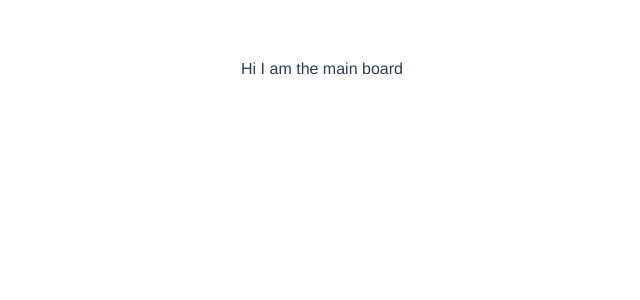
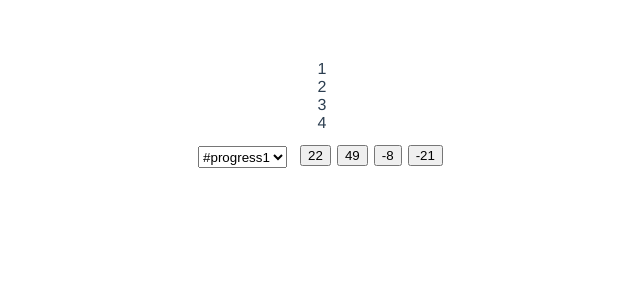
Before and after one commit to prasadKodeInCloud/vue-progress-bars, a Vue app: page / in a window 1280 px wide. Shown: the top 300 px of the page, without its empty margins (318-958 px from the left). Built offline with nearby package versions, Linux system fonts and the light colour scheme.

Commit message:
added basic progressboard layout

```diff
--- a/src/components/ProgressBoard.vue
+++ b/src/components/ProgressBoard.vue
@@ -1,20 +1,94 @@
 <template>
-  <div>Hi I am the main board</div>
+  <div>
+    <div class="progress-panel">
+      <div
+        :key="`progress_${option.value}`"
+        template
+        v-for="(option, index) in progressBarOptions"
+      >
+        {{ index + 1 }}
+      </div>
+    </div>
+
+    <div class="controllers-panel">
+      <div>
+        <select class="dropdown" v-model="selectedOption">
+          <option
+            :key="`option_${option.value}`"
+            v-for="option in progressBarOptions"
+            v-bind:value="option.value"
+          >
+            {{ option.text }}
+          </option>
+        </select>
+      </div>
+      <div>
+        <button :key="`button_${value}`" template v-for="value in buttons">
+          {{ value }}
+        </button>
+      </div>
+    </div>
+  </div>
 </template>
 
 <script>
 export default {
   name: "progress-board",
-  props: {},
+  props: {
+    buttons: {
+      type: Array,
+      default() {
+        return [22, 49, -8, -21];
+      },
+    },
+    bars: {
+      type: Array,
+      default() {
+        return [59, 21, 23, 15];
+      },
+    },
+    limit: {
+      type: Number,
+      default: 220,
+    },
+  },
   data() {
-    return {};
+    return {
+      selectedOption: `option_1`,
+    };
   },
   components: {},
-  computed: {},
+  computed: {
+    progressBarOptions() {
+      let index = 0;
+      return this.bars.map(() => {
+        index++;
+        return { text: `#progress${index}`, value: `option_${index}` };
+      });
+    },
+  },
   mounted() {},
   methods: {},
 };
 </script>
 
 <style scoped lang="less">
+.controllers-panel {
+  margin: auto;
+  width: 50%;
+  padding: 10px;
+  display: flex;
+  gap: 10px;
+  align-items: center;
+  justify-content: center;
+
+  button {
+    margin: 3px;
+  }
+
+  select {
+    margin-top: 3px;
+    height: 22px;
+  }
+}
 </style>
```
